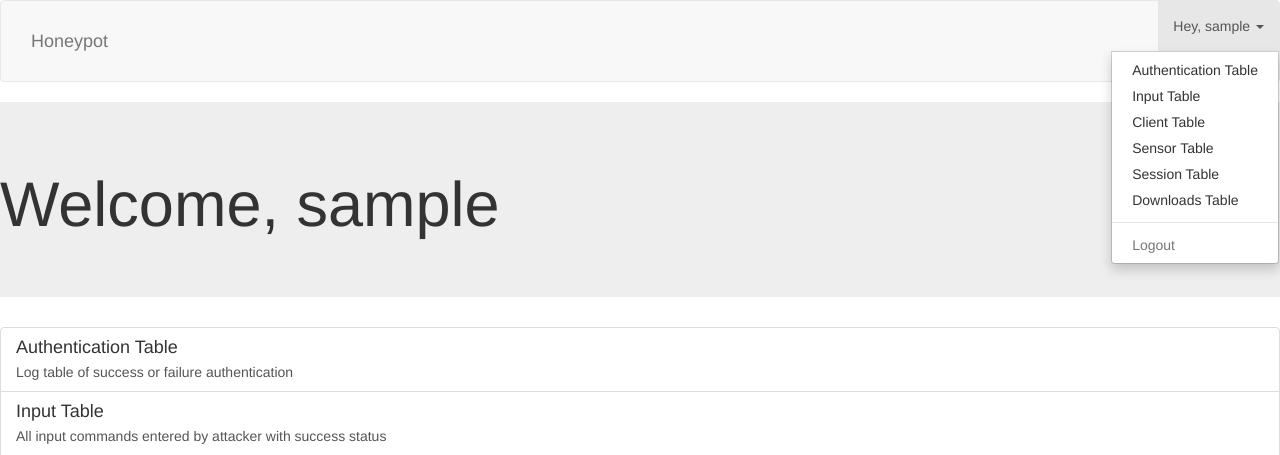
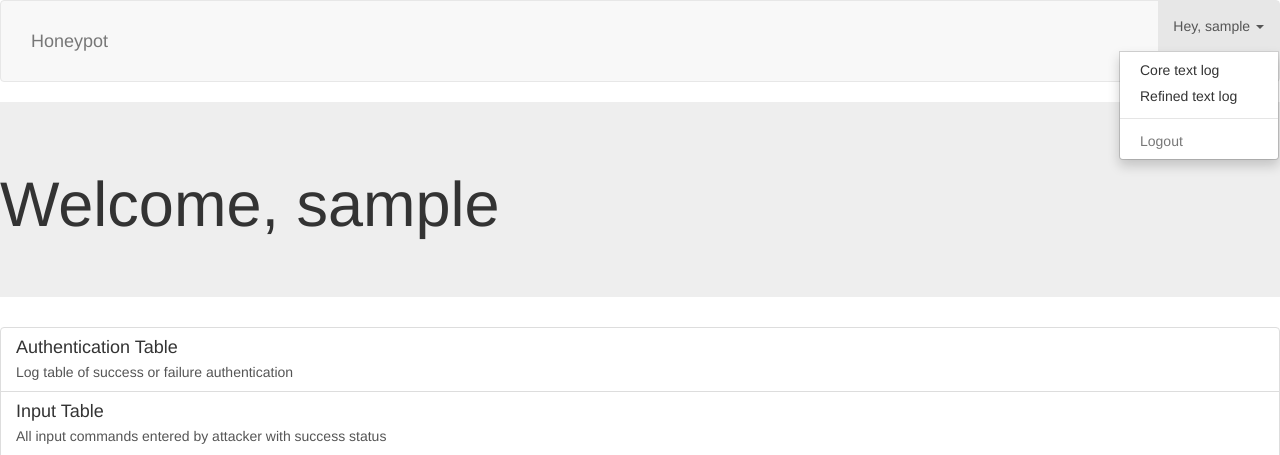
Before and after one commit to Gahan9/sinh_alpha, a Django app: page / in a window 1280 px wide, after a click that opens the changed part. Shown: the top 455 px of the page. Run offline with Django 3.2, Linux system fonts and the light colour scheme; the visitor is signed in with stand-in values (Sample User, id 1); data that the repository does not hold is empty; some libraries are stand-ins or nearby versions.

Commit message:
removed unnecessary Java script code, added to access core text log in dropdown

```diff
--- a/honeyweb/templates/base.html
+++ b/honeyweb/templates/base.html
@@ -7,17 +7,16 @@
 <meta charset="utf-8">
 <meta name="viewport" content="width=device-width, initial-scale=1.0">
 
-<title>Honeypot</title>
-
+<title>S.I.N.H.</title>
 <!-- Core CSS - Include with every page -->
     <link rel="stylesheet" type="text/css" href="{% static 'css/bootstrap.min.css' %}">
     <link rel="stylesheet" type="text/css" href="{% static 'css/bootstrap-toggle.min.css' %}">
     <link rel="stylesheet" type="text/css" href="{% static 'css/toastr.css' %}" >
     <link rel="stylesheet" type="text/css" href="{% static 'css/custom.css' %}" />
     <link rel="stylesheet" type="text/css" href="{% static 'css/bootstrap-datepicker.css' %}" />
-{#    <link rel="stylesheet" href="{% static 'django_tables2/themes/paleblue/css/screen.css' %}" />#}
-{#    <link href="{% static 'css/table.css' %}" rel="stylesheet">#}
 
+    {% block extra_css %}
+    {% endblock %}
 </head>
 
 <body>
@@ -32,12 +31,8 @@
                 <li class="dropdown">
                   <a href="#" class="dropdown-toggle" data-toggle="dropdown" role="button" aria-haspopup="true" aria-expanded="false">Hey, {{ user.username }} <span class="caret"></span></a>
                   <ul class="dropdown-menu">
-                    <li><a href="/auth">Authentication Table</a></li>
-                    <li><a href="/input">Input Table</a></li>
-                    <li><a href="/client">Client Table</a></li>
-                    <li><a href="/sensor">Sensor Table</a></li>
-                    <li><a href="/session">Session Table</a></li>
-                    <li><a href="/downloads">Downloads Table</a></li>
+                      <li><a href="{% static 'core_log.log' %}">Core text log </a> </li>
+                      <li><a href="{% static 'refined_log.log' %}">Refined text log </a> </li>
                     <li role="separator" class="divider"></li>
                     <li><a class="navbar-link" href="/logout">Logout</a></li>
                   </ul>
@@ -52,32 +47,14 @@
 
 {% block javascript %}
 <!-- Core Scripts - Include with every page -->
-
     <script type='text/javascript' src="{% static 'js/jquery.min.js' %}"></script>
     <script type="text/javascript" src="{% static 'js/bootstrap.min.js' %}"></script>
     <script type="text/javascript" src="{% static 'js/bootstrap-toggle.min.js' %}"></script>
     <script type="text/javascript" src="{% static 'js/toastr.min.js' %}"></script>
     <script type="text/javascript" src="{% static 'js/bootstrap-datepicker.js' %}"></script>
-
-{#    <script type="text/javascript" src= "{% static 'js/sortTable.js' %}"></script>#}
-
 {% endblock %}
 
 {% block extrajs %}
-    <script>
-        $(document).ready(function () {
-            $("td").hover(
-              function () {
-                $(this).addClass("scroll");
-
-              },
-              function () {
-                $(this).removeClass("scroll");
-              }
-            );
-        });
-
-    </script>
 {% endblock %}
 
 </body>
```
